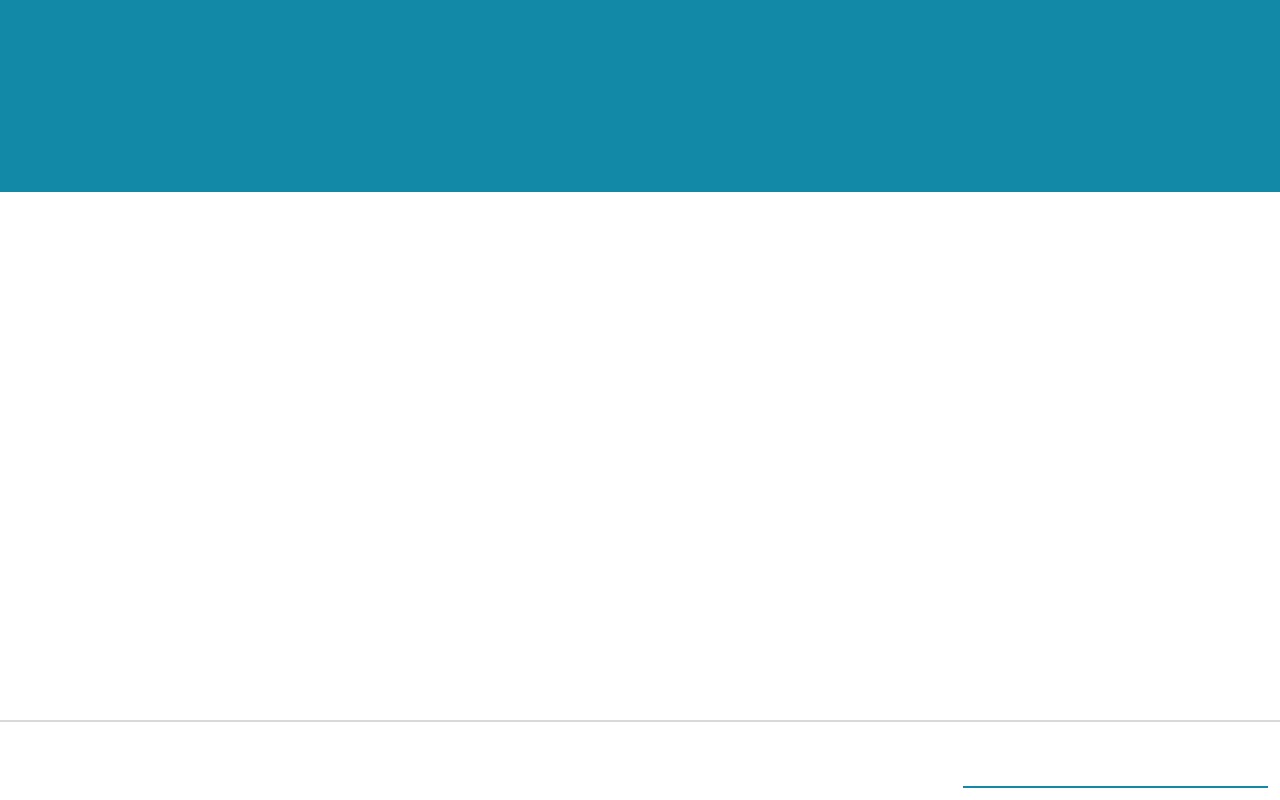
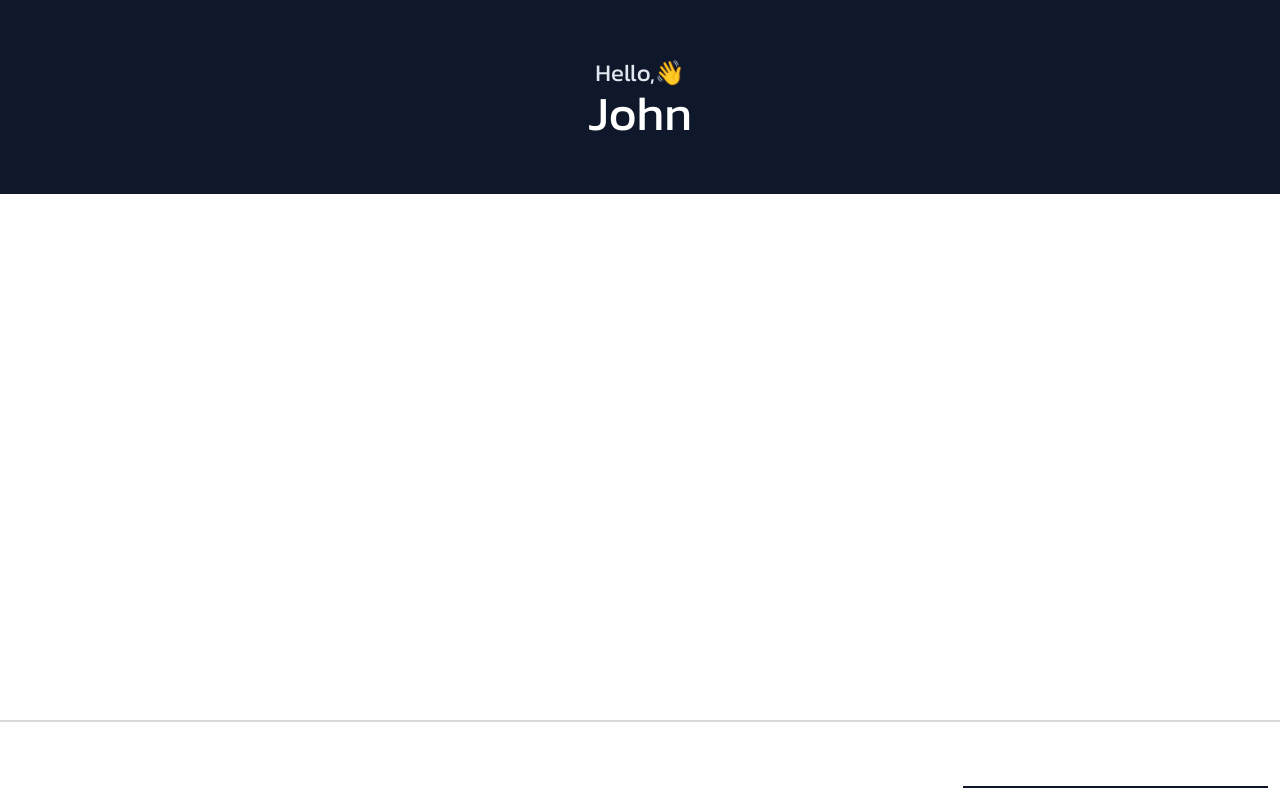
Before and after one commit to ronaldkelechi11/manirecruits, a React (Vite) app: page /settings in a window 1280 px wide. Built offline with nearby package versions, Linux system fonts and the light colour scheme; some icons are missing.

Commit message:
Setting up profile page

```diff
--- a/src/index.css
+++ b/src/index.css
@@ -8,7 +8,7 @@
 
 /* Custom CSS */
 #bnb a.active {
-    @apply text-info font-extrabold text-4xl border-b-2 border-info;
+    @apply text-primary font-extrabold text-4xl border-b-2 border-primary;
 }
 
 /* Using External Font-Faces */
--- a/src/screens/Settings/Settings.jsx
+++ b/src/screens/Settings/Settings.jsx
@@ -1,15 +1,25 @@
 import { useNavigate } from 'react-router-dom'
 import BottomNavBar from '../../utils/components/BottomNavBar'
 import TopNavBar from '../../utils/components/TopNavbar'
+import { useState } from 'react'
 
 const Settings = () => {
     const navigate = useNavigate()
     document.title = "Settings - Mani Recruits and Training"
 
+    const [userFirstname, setUserFirstname] = useState('John');
+
 
     return (
-        <div className='w-screen h-screen flex flex-col'>
-            <div className="h-48 w-full bg-info"></div>
+        <div className='w-screen h-screen flex flex-col bg-primary'>
+            <div className="h-64 w-full bg-primary flex flex-col justify-center items-center font-kanit text-white">
+                <p className='text-2xl text-slate-200'>Hello,👋</p>
+                <p className='text-5xl'>{userFirstname}</p>
+            </div>
+
+            <div className="h-[100vh] w-full z-10 bg-white">
+
+            </div>
 
 
             <BottomNavBar />
--- a/src/utils/components/BottomNavBar.jsx
+++ b/src/utils/components/BottomNavBar.jsx
@@ -6,21 +6,21 @@ const BottomNavBar = () => {
 
 
     return (
-        <div id="bnb" className='w-screen h-20 bg-white border-t-2 border-grey fixed bottom-0 left-0 right-0 flex flex-row p-3 gap-3'>
+        <div id="bnb" className='w-screen h-20 bg-white border-t-2 border-grey fixed bottom-0 left-0 right-0 flex flex-row p-3 gap-3 z-50'>
 
-            <NavLink to={'/home'} className="h-full w-full text-3xl flex justify-center items-center">
+            <NavLink to={'/home'} className="h-full w-full text-3xl flex justify-center items-center text-slate-500">
                 <Home1 />
             </NavLink>
 
-            <NavLink to={'/notifications'} className="h-full w-full text-3xl flex justify-center items-center">
+            <NavLink to={'/notifications'} className="h-full w-full text-3xl flex justify-center items-center text-slate-500">
                 <Bell />
             </NavLink>
 
-            <NavLink to={'/messages'} className="h-full w-full text-3xl flex justify-center items-center">
+            <NavLink to={'/messages'} className="h-full w-full text-3xl flex justify-center items-center text-slate-500">
                 <Message />
             </NavLink>
 
-            <NavLink to={'/settings'} className="h-full w-full text-3xl flex justify-center items-center">
+            <NavLink to={'/settings'} className="h-full w-full text-3xl flex justify-center items-center text-slate-500">
                 <Setting />
             </NavLink>
 
```
